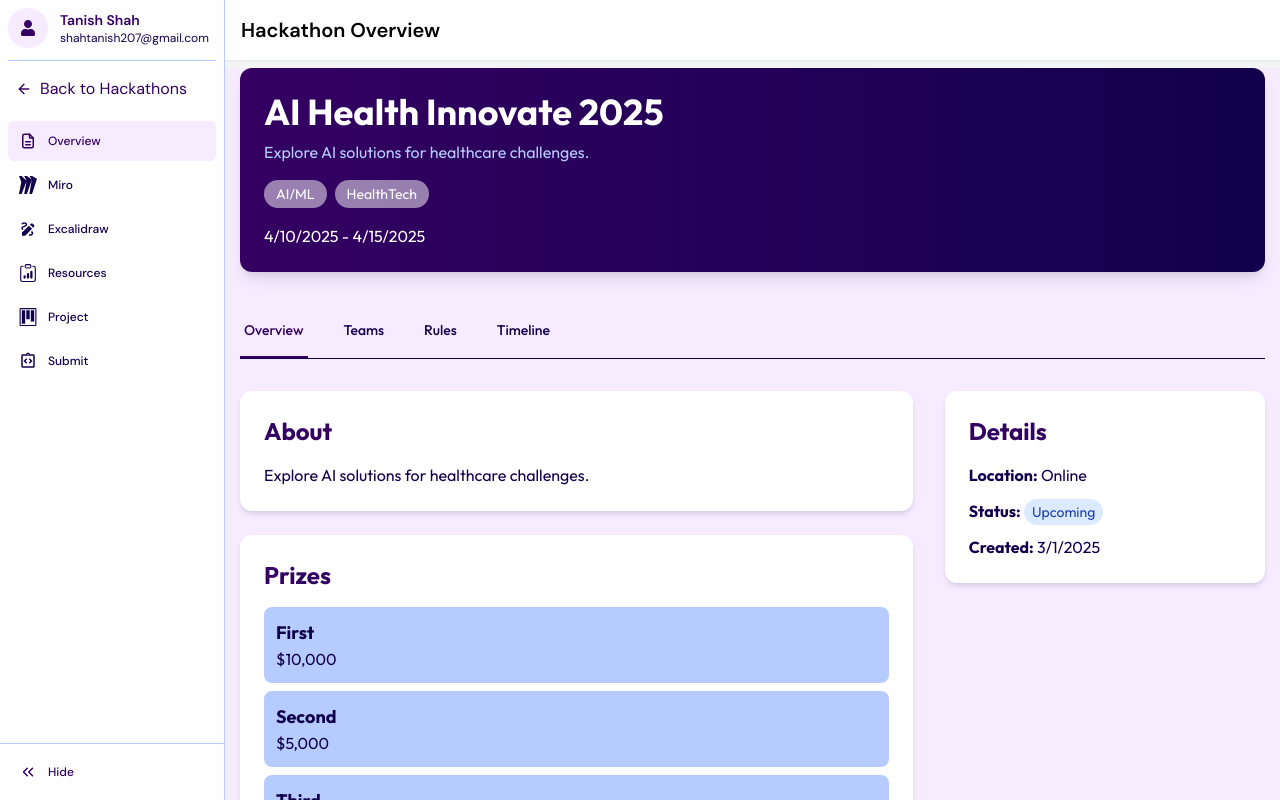
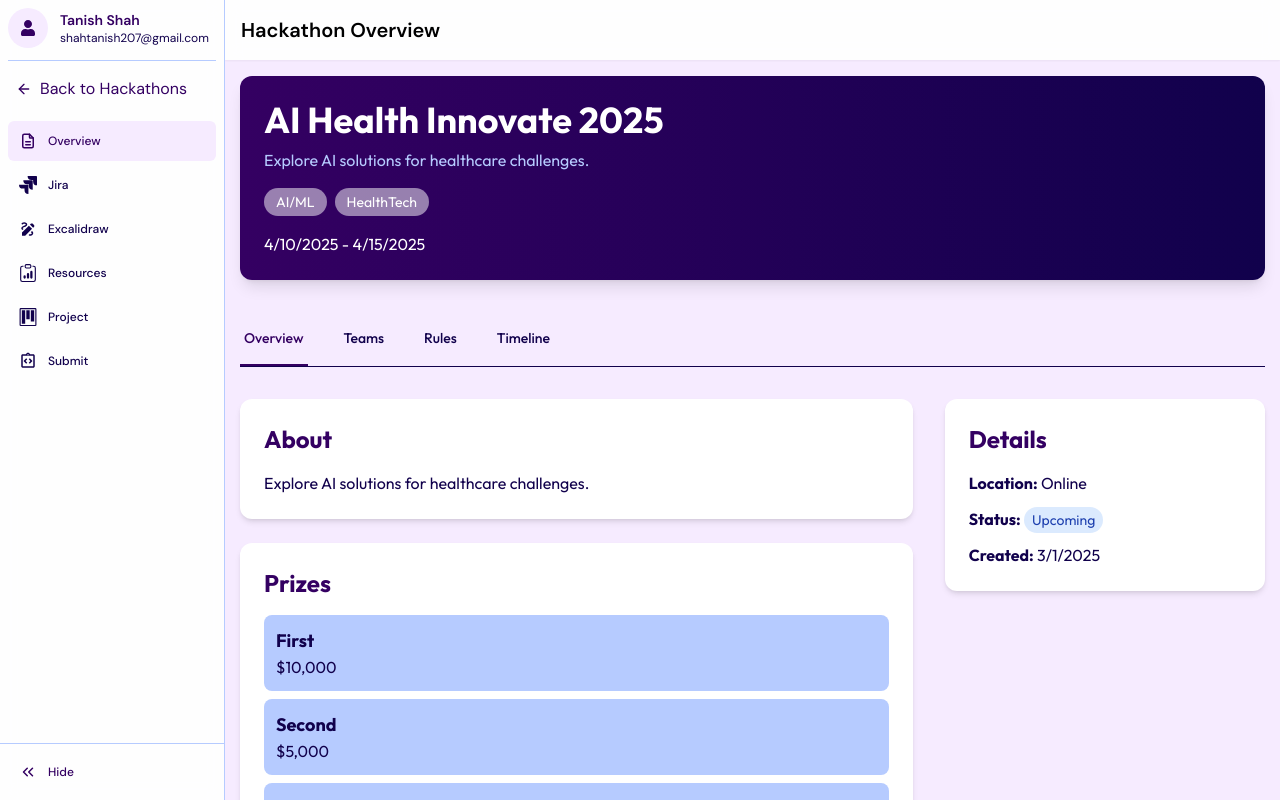
Before and after one commit to swarali1808/HackMate_Personal, a React (Vite) app in the folder frontend/: page /dashboard/hackathon/ai-health-innovate-2025 in a window 1280 px wide. Built offline with nearby package versions, Linux system fonts and the light colour scheme.

Commit message:
hackathon page update

```diff
--- a/frontend/src/App.jsx
+++ b/frontend/src/App.jsx
@@ -20,11 +20,11 @@ import ProfileView from "./Pages/Dashboard_/Profile/ProfileView.jsx";
 // Hackathon-specific components
 import HackathonLayout from "./Pages/Dashboard_/Hackathon_page/HackathonLayout.jsx";
 import {
-  MiroBoard,
   Excalidraw,
   HackathonResources,
   Project,
-  Submit
+  Submit,
+  JiraBoard
 } from "./Pages/Dashboard_/Hackathon_page/HackathonPages.jsx";
 
 // Error Boundary Component with improved logging
@@ -87,7 +87,7 @@ const App = () => {
           element={isAuthenticated ? <HackathonLayout /> : <Navigate to="/login" />}
         >
           <Route index element={<ErrorBoundary><HackathonDetails /></ErrorBoundary>} />
-          <Route path="miro" element={<ErrorBoundary><MiroBoard /></ErrorBoundary>} />
+          <Route path="jira" element={<ErrorBoundary><JiraBoard /></ErrorBoundary>} />
           <Route path="draw" element={<ErrorBoundary><Excalidraw /></ErrorBoundary>} />
           <Route path="resources" element={<ErrorBoundary><HackathonResources /></ErrorBoundary>} />
           <Route path="project" element={<ErrorBoundary><Project /></ErrorBoundary>} />
--- a/frontend/src/Component/HackathonSidebar.jsx
+++ b/frontend/src/Component/HackathonSidebar.jsx
@@ -9,7 +9,7 @@ import { FaUser } from "react-icons/fa";
 import { motion } from "framer-motion";
 import { MdDraw, MdOutlineIntegrationInstructions } from "react-icons/md";
 import { BsClipboardData } from "react-icons/bs";
-import { SiMiro } from "react-icons/si";
+import { SiJira } from "react-icons/si";
 import { GoProject } from "react-icons/go";
 import { TbFileDescription } from "react-icons/tb";
 
@@ -22,7 +22,7 @@ const HackathonSidebar = ({ hackathonSlug }) => {
   // Determine selected sidebar item based on current path
   const [selected, setSelected] = useState(
     currentPath.includes("/submit") ? "Submit" :
-    currentPath.includes("/miro") ? "Miro" :
+    currentPath.includes("/jira") ? "Jira" :
     currentPath.includes("/draw") ? "Excalidraw" :
     "Overview"
   );
@@ -89,9 +89,9 @@ const HackathonSidebar = ({ hackathonSlug }) => {
           exact={true}
         />
         <HackOption
-          Icon={SiMiro}
-          title="Miro"
-          path={`/dashboard/hackathon/${hackathonSlug}/miro`}
+          Icon={SiJira}
+          title="Jira"
+          path={`/dashboard/hackathon/${hackathonSlug}/jira`}
           selected={selected}
           setSelected={setSelected}
           open={open}
--- a/frontend/src/Pages/Dashboard_/Hackathon_page/HackathonDeatils.jsx
+++ b/frontend/src/Pages/Dashboard_/Hackathon_page/HackathonDeatils.jsx
@@ -369,12 +369,21 @@ const HackathonDetails = () => {
 
   return (
     <div className="container mx-auto px-4 py-8 bg-light-primary text-dark-primary font-outfit">
+      <motion.button
+        onClick={() => navigate("/dashboard/hackathons")}
+        className="flex items-center text-dark-primary hover:text-dark-secondary1 mb-4 font-poppins"
+        initial={{ x: -20, opacity: 0 }}
+        animate={{ x: 0, opacity: 1 }}
+        transition={{ duration: 0.5 }}
+      >
+      </motion.button>
+
       <motion.div
         initial={{ opacity: 0, y: 20 }}
         animate={{ opacity: 1, y: 0 }}
         transition={{ duration: 0.5 }}
       >
-        <div className="bg-gradient-to-r from-dark-primary to-dark-secondary1 rounded-xl text-light-secondary2 p-6 mt-2 mb-8 shadow-lg">
+        <div className="bg-gradient-to-r from-dark-primary to-dark-secondary1 rounded-xl text-light-secondary2 p-6 mb-8 shadow-lg">
           <div className="max-w-3xl">
             <h1 className="text-4xl font-bold mb-2 font-poppins">{hackathon.name}</h1>
             <p className="mb-4 text-light-secondary1 font-dmsans">{hackathon.description}</p>
--- a/frontend/src/Pages/Dashboard_/Hackathon_page/HackathonPages.jsx
+++ b/frontend/src/Pages/Dashboard_/Hackathon_page/HackathonPages.jsx
@@ -1,16 +1,16 @@
 import React from "react";
 // Adjusted path if needed
 
-export const MiroBoard = () => {
+export const JiraBoard = () => {
   return (
     <div className="p-6">
-      <h2 className="text-2xl font-bold mb-4 text-dark-primary font-poppins">Miro Board Integration</h2>
+      <h2 className="text-2xl font-bold mb-4 text-dark-primary font-poppins">Jira Board Integration</h2>
       <div className="bg-light-secondary2 rounded-xl shadow-md p-6">
         <p className="text-dark-secondary1 font-dmsans">
-          Collaborate with your team using Miro's virtual whiteboard. Brainstorm ideas, plan your hackathon project, and visualize your solutions.
+          Collaborate with your team using Jira's virtual whiteboard. Brainstorm ideas, plan your hackathon project, and visualize your solutions.
         </p>
         <div className="bg-gray-100 rounded-lg mt-4 p-4 h-96 flex items-center justify-center border border-gray-300">
-          <p className="text-gray-500">Miro board would be embedded here</p>
+          <p className="text-gray-500">Jira board would be embedded here</p>
         </div>
       </div>
     </div>
```
